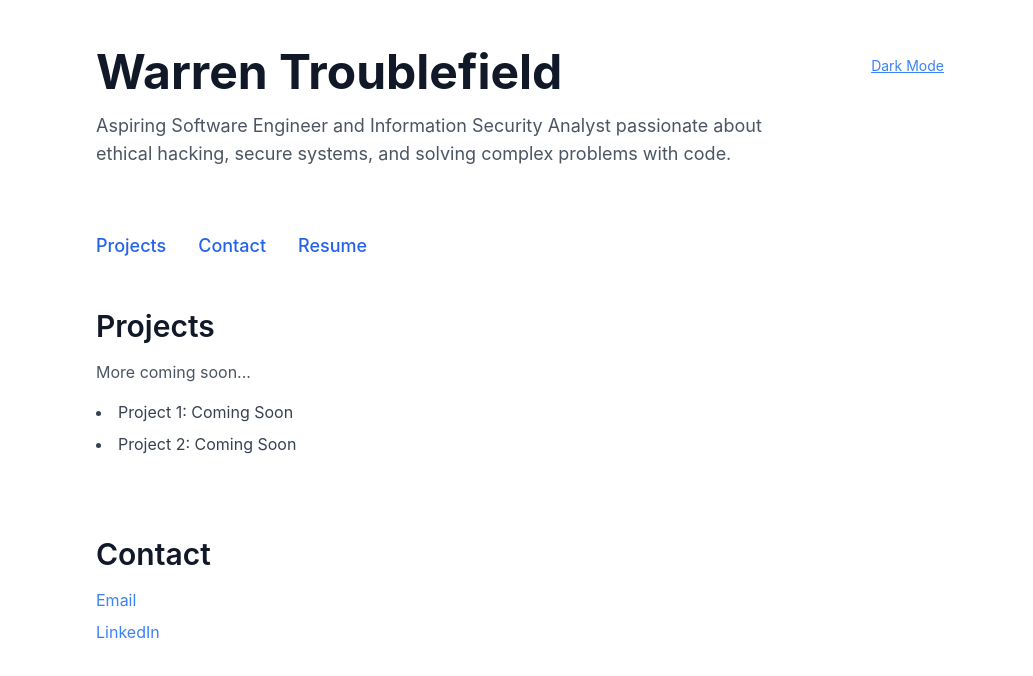
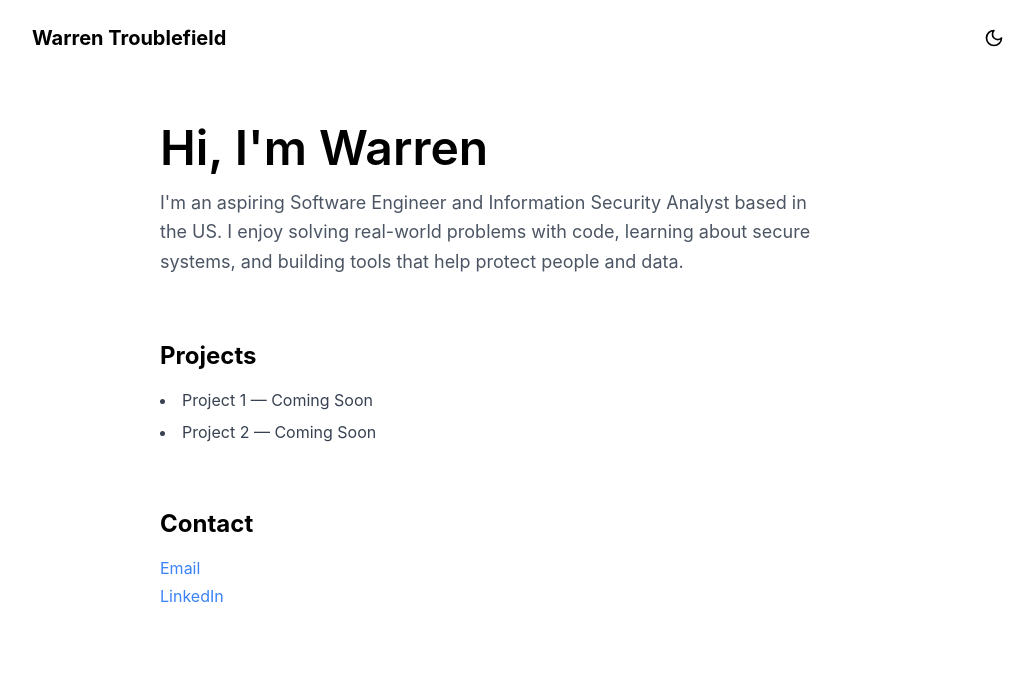
Before and after one commit to WarrenTroublefield/warren-portfolio, a React (Vite) app: page / in a window 1280 px wide. Shown: the top 676 px of the page, without its empty margins (120-1153 px from the left). Built offline with nearby package versions, Linux system fonts and the light colour scheme; the HTML template or start-up script is replaced by a standard one.

Commit message:
Add files via upload

```diff
--- a/src/App.jsx
+++ b/src/App.jsx
@@ -1,5 +1,6 @@
 
 import { useState, useEffect } from 'react';
+import { Sun, Moon } from 'lucide-react';
 
 export default function App() {
   const [darkMode, setDarkMode] = useState(false);
@@ -9,44 +10,46 @@ export default function App() {
   }, [darkMode]);
 
   return (
-    <div className="min-h-screen bg-white dark:bg-neutral-900 text-gray-900 dark:text-white transition-colors duration-300 font-inter">
-      <div className="max-w-4xl mx-auto px-6 py-12">
-        <header className="flex justify-between items-start mb-16">
-          <div>
-            <h1 className="text-4xl md:text-5xl font-bold">Warren Troublefield</h1>
-            <p className="mt-4 text-lg text-gray-600 dark:text-gray-400 max-w-2xl">
-              Aspiring Software Engineer and Information Security Analyst passionate about ethical hacking, secure systems, and solving complex problems with code.
-            </p>
-          </div>
-          <button
-            onClick={() => setDarkMode(!darkMode)}
-            className="text-sm text-blue-500 underline mt-2 hover:text-blue-400 transition"
-          >
-            {darkMode ? 'Light Mode' : 'Dark Mode'}
-          </button>
-        </header>
+    <div className="min-h-screen bg-white dark:bg-black text-black dark:text-white transition-colors duration-300 font-inter">
+      <header className="flex justify-between items-center px-6 py-6 max-w-5xl mx-auto">
+        <h1 className="text-xl font-bold">Warren Troublefield</h1>
+        <button
+          onClick={() => setDarkMode(!darkMode)}
+          className="p-1 rounded transition hover:bg-neutral-200 dark:hover:bg-neutral-800"
+          aria-label="Toggle Dark Mode"
+        >
+          {darkMode ? <Sun className="w-5 h-5" /> : <Moon className="w-5 h-5" />}
+        </button>
+      </header>
 
-        <nav className="flex gap-8 text-blue-600 dark:text-blue-400 mb-12 text-lg font-medium">
-          <a href="#projects" className="hover:underline">Projects</a>
-          <a href="#contact" className="hover:underline">Contact</a>
-          <a href="/resume.pdf" target="_blank" rel="noopener noreferrer" className="hover:underline">Resume</a>
-        </nav>
+      <main className="px-6 max-w-3xl mx-auto">
+        <section className="mt-12 mb-16">
+          <h2 className="text-4xl md:text-5xl font-semibold mb-4">Hi, I'm Warren</h2>
+          <p className="text-lg text-gray-600 dark:text-gray-400 leading-relaxed max-w-2xl">
+            I'm an aspiring Software Engineer and Information Security Analyst based in the US.
+            I enjoy solving real-world problems with code, learning about secure systems,
+            and building tools that help protect people and data.
+          </p>
+        </section>
 
-        <section id="projects" className="mb-20">
-          <h2 className="text-3xl font-semibold mb-4">Projects</h2>
-          <p className="text-gray-600 dark:text-gray-400">More coming soon...</p>
-          <ul className="list-disc list-inside mt-4 space-y-2">
-            <li className="text-gray-700 dark:text-gray-300">Project 1: Coming Soon</li>
-            <li className="text-gray-700 dark:text-gray-300">Project 2: Coming Soon</li>
+        <section className="mb-16" id="projects">
+          <h3 className="text-2xl font-bold mb-4">Projects</h3>
+          <ul className="list-disc list-inside text-gray-700 dark:text-gray-300 space-y-2">
+            <li>Project 1 — Coming Soon</li>
+            <li>Project 2 — Coming Soon</li>
           </ul>
         </section>
 
-        <section id="contact">
-          <h2 className="text-3xl font-semibold mb-4">Contact</h2>
-          <p className="mb-2"><a href="mailto:swegmoneylife@gmail.com" className="text-blue-500 hover:underline">Email</a></p>
-          <p><a href="https://www.linkedin.com/in/warren-troublefield-jr-51b124270/" target="_blank" rel="noopener noreferrer" className="text-blue-500 hover:underline">LinkedIn</a></p>
+        <section id="contact" className="mb-20">
+          <h3 className="text-2xl font-bold mb-4">Contact</h3>
+          <p className="mb-1">
+            <a href="mailto:swegmoneylife@gmail.com" className="text-blue-500 hover:underline">Email</a>
+          </p>
+          <p>
+            <a href="https://www.linkedin.com/in/warren-troublefield-jr-51b124270/" target="_blank" rel="noopener noreferrer" className="text-blue-500 hover:underline">LinkedIn</a>
+          </p>
         </section>
-      </div>
+      </main>
     </div>
   );
 }
```
